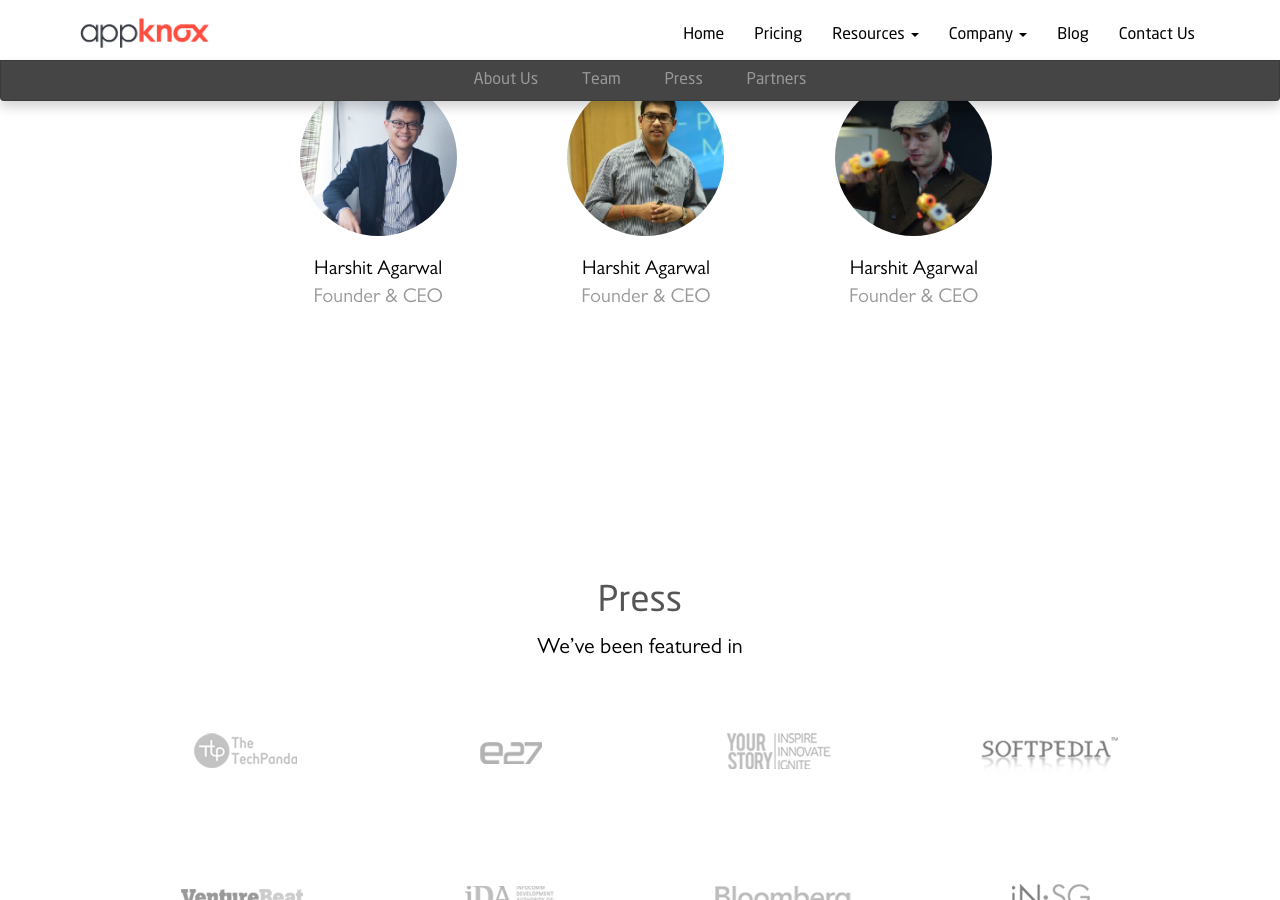
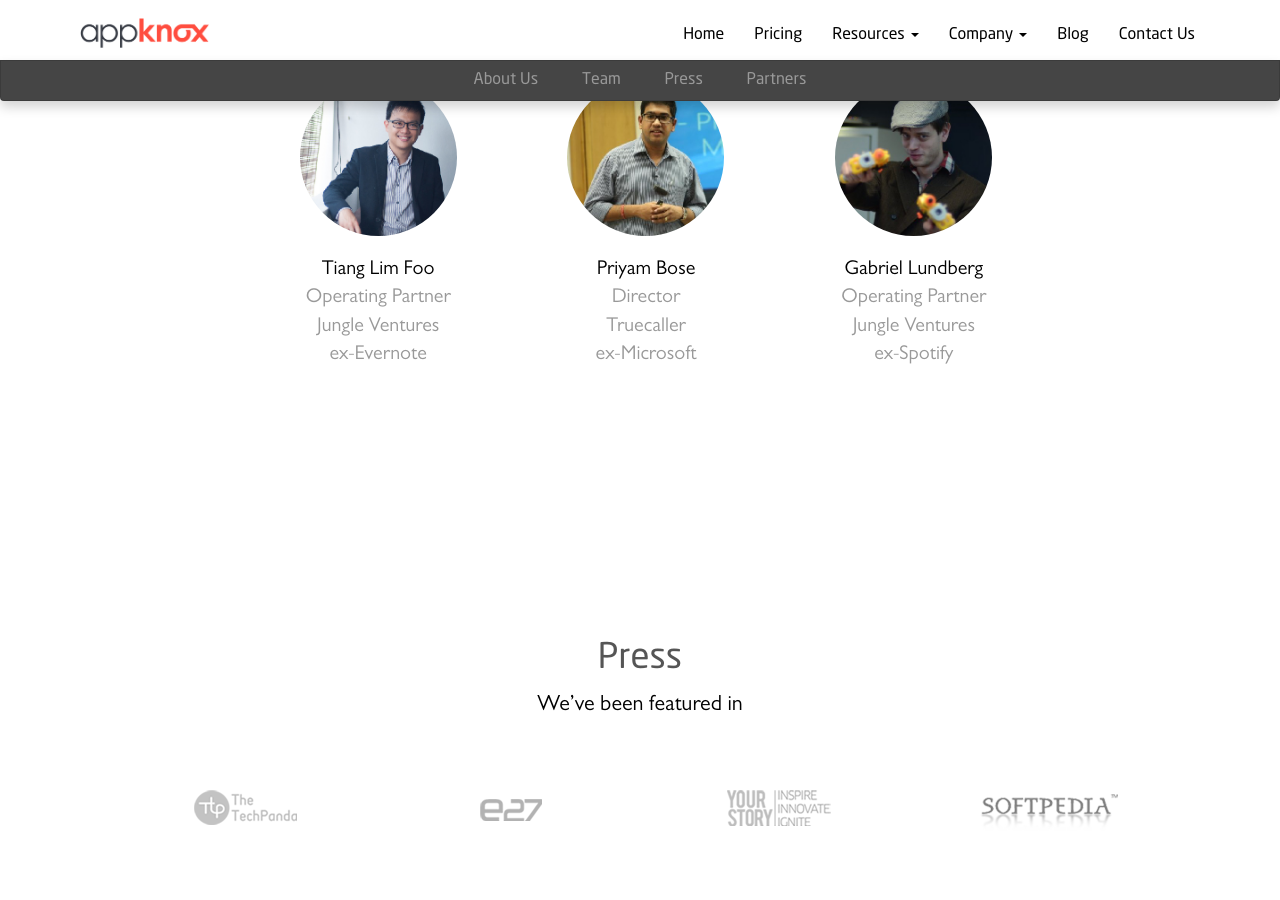
Before and after one commit to appknox/website, a Jekyll site: the page built from company.html, in a window 1280 px wide and 900 px high, scrolled down 4723 px. Built offline with Jekyll 4.4.1, drawn with Linux system fonts in a browser that asks for light colours; nearby versions of some CDN libraries; a script that is not in the unit is left out; comment, search, counter and statistics services are not loaded.

Commit message:
Added Advisor details

```diff
--- a/_data/advisors.yml
+++ b/_data/advisors.yml
@@ -1,11 +1,11 @@
-- name: Harshit Agarwal
-  title: Founder & CEO
+- name: Tiang Lim Foo
+  title: Operating Partner<br /> Jungle Ventures <br /> ex-Evernote
   imgLink: /img/advisors/advisor-17.jpg
 
-- name: Harshit Agarwal
-  title: Founder & CEO
+- name: Priyam Bose
+  title: Director<br /> Truecaller <br /> ex-Microsoft
   imgLink: /img/advisors/advisor-18.jpg
 
-- name: Harshit Agarwal
-  title: Founder & CEO
+- name: Gabriel Lundberg
+  title: Operating Partner<br /> Jungle Ventures<br /> ex-Spotify
   imgLink: /img/advisors/advisor-19.jpg
```
